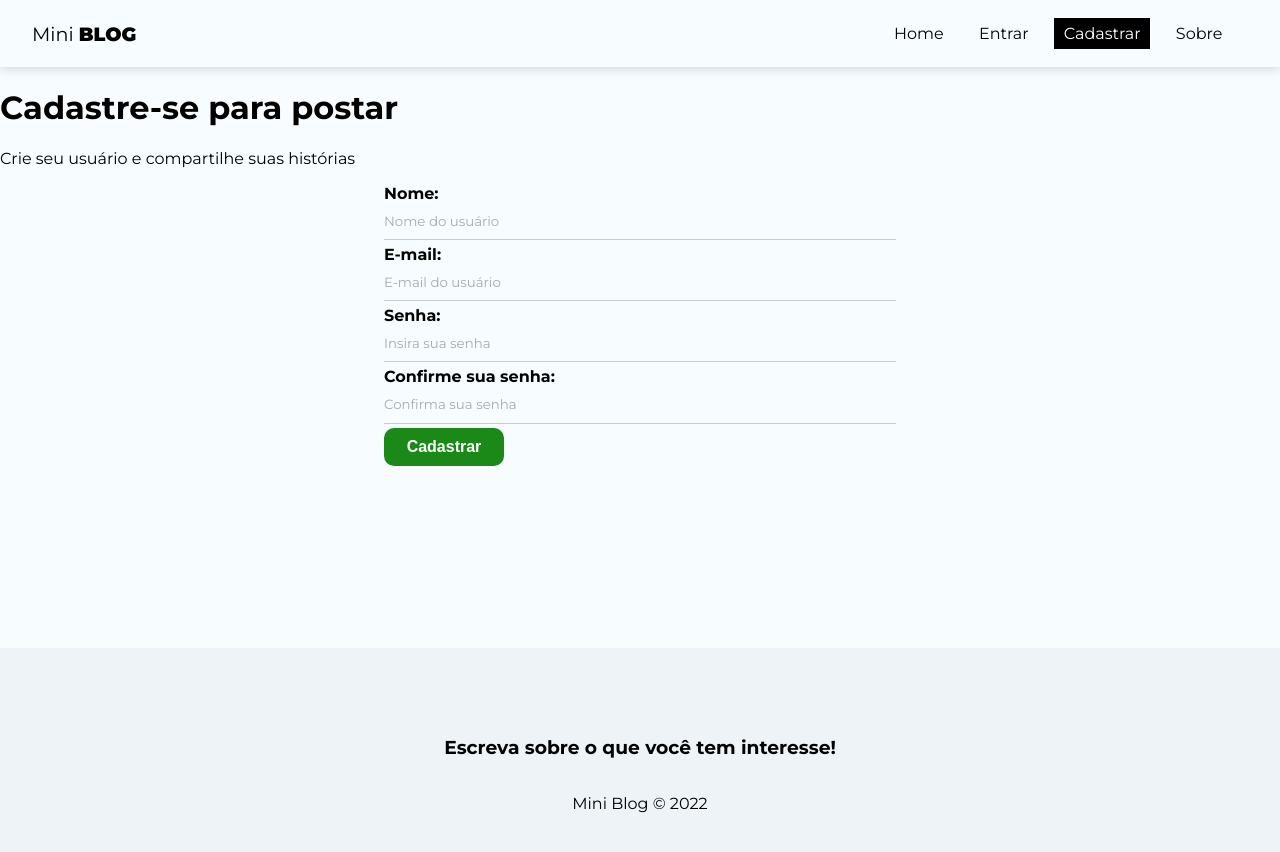
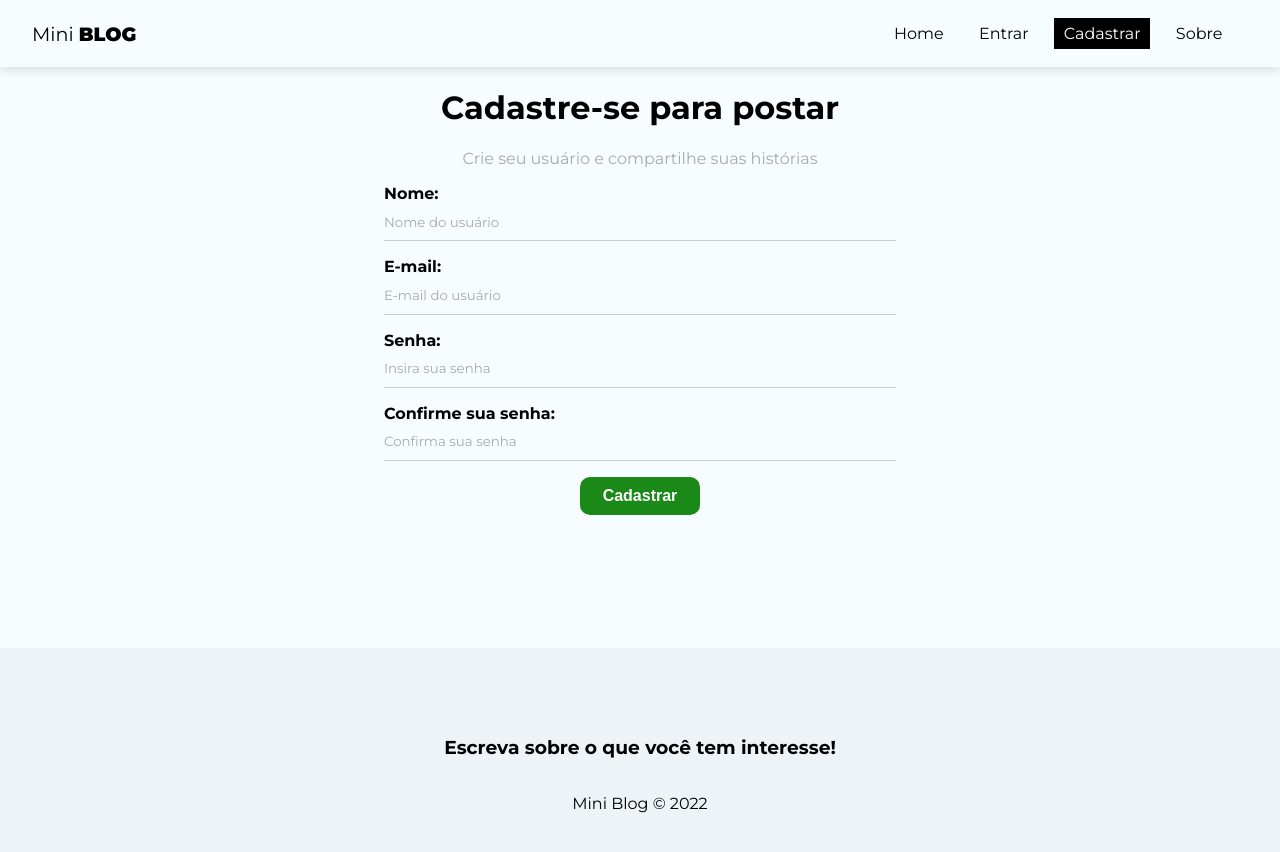
Before and after one commit to sucodelarangela/miniblog, a React (Create React App) app in the folder 10_MINIBLOG/miniblog/: page /register in a window 1280 px wide. Shown: the top 852 px of the page. Built offline with nearby package versions, Linux system fonts and the light colour scheme.

Commit message:
register form states

```diff
--- a/10_MINIBLOG/miniblog/src/index.sass
+++ b/10_MINIBLOG/miniblog/src/index.sass
@@ -4,7 +4,11 @@ body
     margin: 0
     font-family: 'Montserrat', sans-serif
 
-::placeholder
+input, textarea
+    font-family: 'Montserrat', sans-serif
+
+input::placeholder,
+textarea::placeholder
     font-family: 'Montserrat', sans-serif
     color: #aaa
 
@@ -34,7 +38,7 @@ label
     flex-direction: column
     font-weight: bold
     text-align: left
-    margin-bottom: .3em
+    margin-bottom: 1em
 
 input, textarea
     box-sizing: border-box
--- a/10_MINIBLOG/miniblog/src/pages/Register/index.js
+++ b/10_MINIBLOG/miniblog/src/pages/Register/index.js
@@ -1,11 +1,38 @@
 import styles from './Register.module.sass';
 
+import { useState } from 'react';
+
 const Register = () => {
+    const [displayName, setDisplayName] = useState('');
+    const [email, setEmail] = useState('');
+    const [password, setPassword] = useState('');
+    const [confirmPassword, setConfirmPassword] = useState('');
+    const [error, setError] = useState('');
+
+    const handleSubmit = (e) => {
+        e.preventDefault();
+
+        setError('');
+
+        const user = {
+            displayName,
+            email,
+            password
+        };
+
+        if (password !== confirmPassword) {
+            setError('As senhas precisam ser iguais!');
+            return;
+        }
+
+        console.log(user);
+    };
+
     return (
-        <div>
+        <div className={styles.register}>
             <h1>Cadastre-se para postar</h1>
             <p>Crie seu usuário e compartilhe suas histórias</p>
-            <form>
+            <form onSubmit={handleSubmit}>
                 <label>
                     Nome:
                     <input
@@ -13,6 +40,8 @@ const Register = () => {
                         name='displayName'
                         required
                         placeholder="Nome do usuário"
+                        value={displayName}
+                        onChange={(e) => setDisplayName(e.target.value)}
                     />
                 </label>
                 <label>
@@ -22,6 +51,8 @@ const Register = () => {
                         name='email'
                         required
                         placeholder="E-mail do usuário"
+                        value={email}
+                        onChange={(e) => setEmail(e.target.value)}
                     />
                 </label>
                 <label>
@@ -31,6 +62,8 @@ const Register = () => {
                         name='password'
                         required
                         placeholder="Insira sua senha"
+                        value={password}
+                        onChange={(e) => setPassword(e.target.value)}
                     />
                 </label>
                 <label>
@@ -40,9 +73,12 @@ const Register = () => {
                         name='confirmPassword'
                         required
                         placeholder="Confirma sua senha"
+                        value={confirmPassword}
+                        onChange={(e) => setConfirmPassword(e.target.value)}
                     />
                 </label>
                 <button className='btn'>Cadastrar</button>
+                {error && <p className='error'>{error}</p>}
             </form>
         </div>
     );
```
